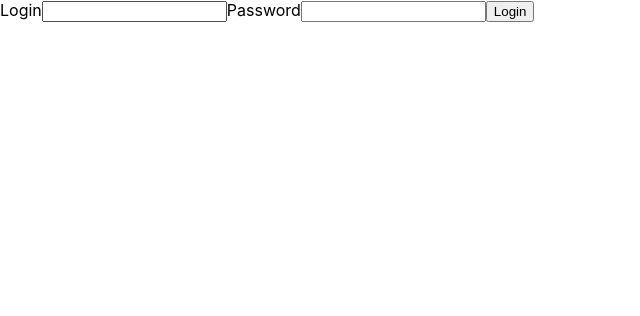
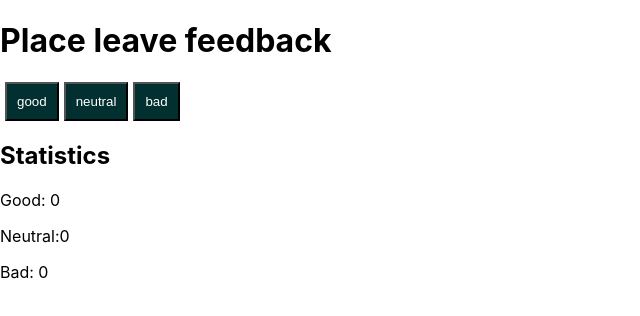
Before and after one commit to VinokurovAleksandr/react-hw-04-hooks-feedback, a React (Create React App) app: page / in a window 1280 px wide. Shown: the top 316 px of the page, without its empty margins (0-640 px from the left). Built offline with nearby package versions, Linux system fonts and the light colour scheme.

Commit message:
start hw task 1

```diff
--- a/src/components/App.jsx
+++ b/src/components/App.jsx
@@ -1,48 +1,21 @@
 import { Component } from 'react';
 import React from 'react';
+import Feedback from './feedback/feedback'
 
 
 
 
-export default class App extends Component {
-  state = {  }
-  render() {
-    return (
-      <form>
-        <label>
-          Login
-           <input type='text' name='login' />
-        </label>
-        <label>
-          Password
-          <input type='text' name='password' />
-        </label>
-       <button type="button">Login</button>
-
-
-    </form>
-    );
-  }
-}
-
-// export default App;
 
 
 
 
-// export const App = () => {
-//   return (
-//     <div
-//       style={{
-//         height: '100vh',
-//         display: 'flex',
-//         justifyContent: 'center',
-//         alignItems: 'center',
-//         fontSize: 40,
-//         color: '#010101'
-//       }}
-//     >
-//       React homework template
-//     </div>
-//   );
-// };
+
+ const App = () => {
+  return (
+
+     <Feedback/>
+
+  );
+};
+
+export default App;
--- /dev/null
+++ b/src/components/feedback/feedback.jsx
@@ -0,0 +1,63 @@
+import React from 'react';
+import style from '../feedback/style.module.css';
+
+class Feedback extends React.Component {
+    state = {
+        good: 0,
+        neutral: 0,
+        bad: 0
+    };
+
+    handleGood = () => {
+        this.setState({good: +1,});
+    };
+    handleNeutral = () => {
+    };
+    handleBab = () => {
+    };
+
+
+    render() {
+        return (
+            <div>
+                <h1>Place leave feedback</h1>
+
+                <button
+                    className={style.feedback_btn}
+                    type='button'
+                    name='good'
+                     onClick={this.handleGood}>
+                    good
+                </button>
+                <button
+                    className={style.feedback_btn}
+                    type='button'
+                    name='neutral'
+                onClick={this.handleNeutral}>
+                    neutral
+                </button>
+                <button
+                    className={style.feedback_btn}
+                    type='button'
+                    name='bad'
+                    onClick={this.handleBab}
+                >
+                    bad
+                </button>
+                <div>
+                    <h2>
+                        Statistics
+                    </h2>
+
+                    <p className={style.feedback_value}>Good: {this.state.good} </p>
+                    <p className={style.feedback_value}>Neutral:{this.state.neutral}</p>
+                    <p className={style.feedback_value}>Bad: {this.state.bad}</p>
+
+                </div>
+            </div>
+
+        );
+    }
+};
+
+export default Feedback;
--- /dev/null
+++ b/src/components/feedback/style.module.css
@@ -0,0 +1,10 @@
+.feedback_btn {
+    padding: 10px;
+    margin-left: 5px;
+    background-color: rgb(2, 47, 47);
+    color: #ffff;
+}
+.feedback_value {
+    display: block;
+    margin-bottom: 5px;
+}
```
